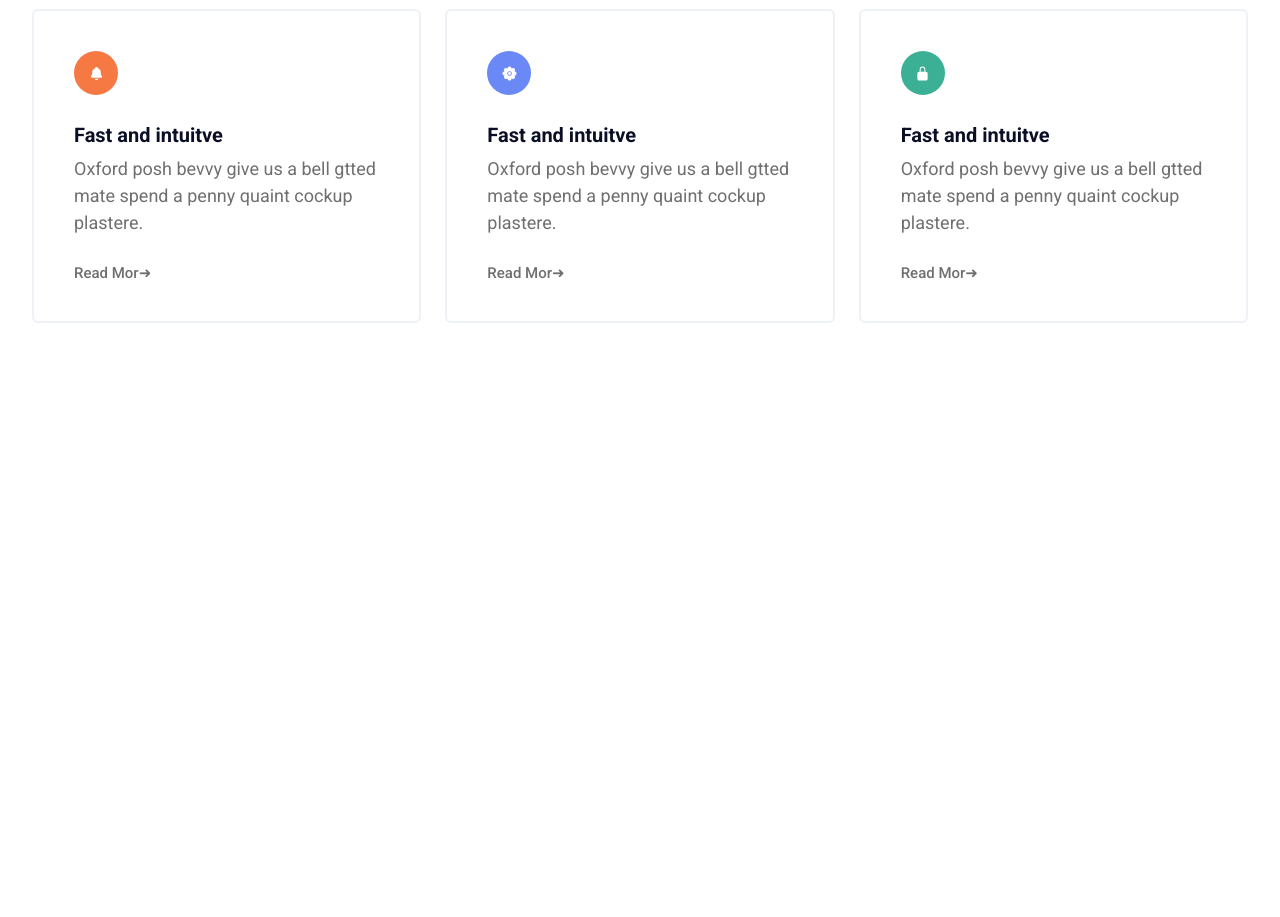
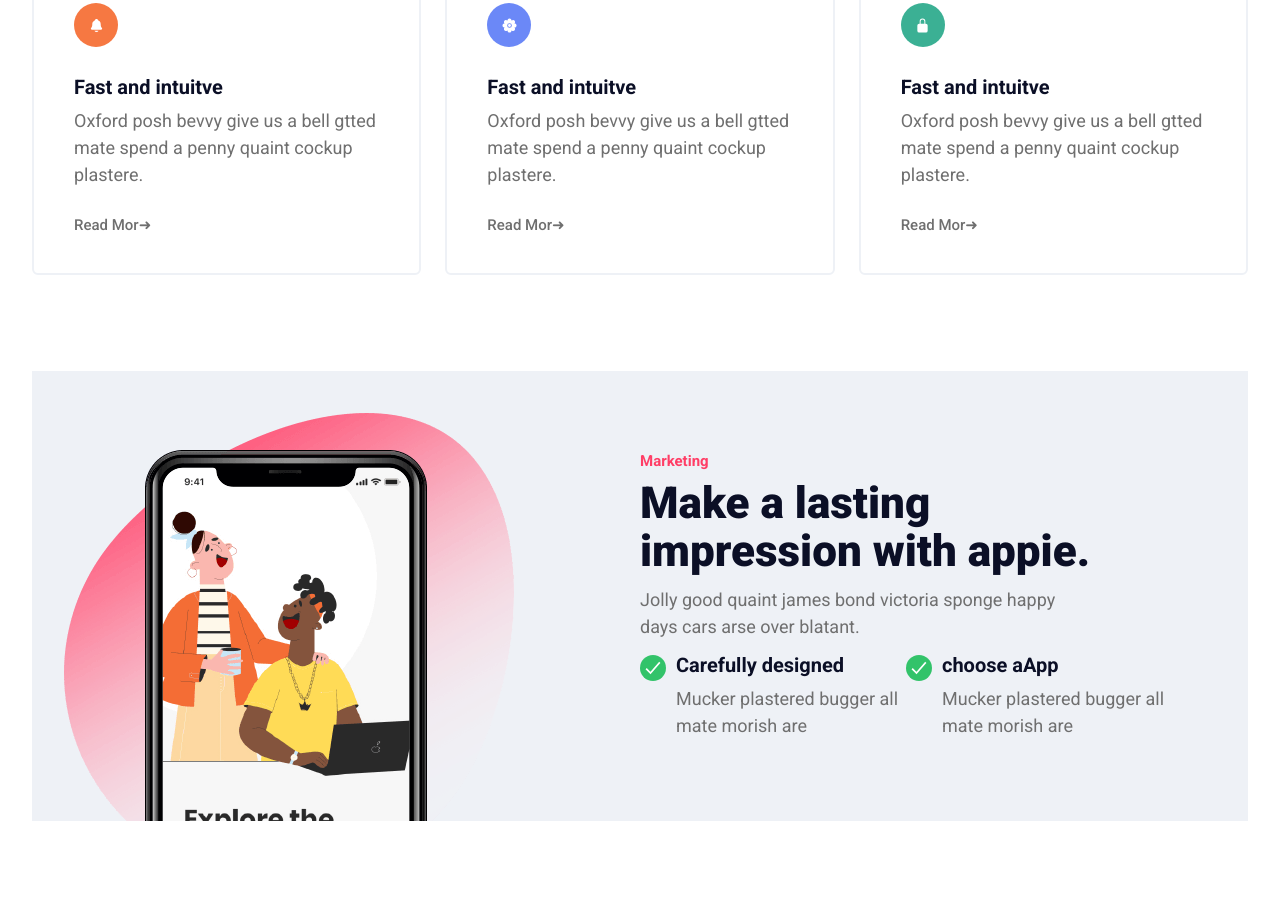
Before and after one commit to AhmedMstafa/appie, a plain HTML site: page index.html in a window 1280 px wide. Shown: the part 1315-2232 px from the top of the page. Before the commit the page ends 1734 px from the top, so only its background shows below. Drawn offline with nearby package versions, Linux system fonts and the light colour scheme.

Commit message:
add about section

```diff
--- a/css/general.css
+++ b/css/general.css
@@ -121,7 +121,7 @@ body {
 }
 
 .heading-secondary h2 {
-  font-weight: 700;
+  font-weight: 900;
   letter-spacing: -0.5px;
   font-size: 4.4rem;
   margin-bottom: 1.5rem;
--- a/css/style.css
+++ b/css/style.css
@@ -279,15 +279,13 @@ header {
   padding: 9.6rem 0;
 }
 
+
 .flex-between {
   display: flex;
   justify-content: space-between;
   align-items: center;
 }
 
-.how-section {
-  margin-top: 4.8rem;
-}
 
 .btn-view a:link,
 .btn-view a:visited {
@@ -299,15 +297,15 @@ header {
   border-radius: 5rem;
   color: inherit;
   transition: all 0.5s;
-  border: 2px solid #eef1f6;
+  border: 2px solid var(--section-background-color);
   cursor: pointer;
 }
 
 .btn-view a:hover,
 .btn-view a:active {
-  background-color: #ff3e66;
-  color: #fff;
-  border-color: #ff3e66;
+  background-color: var(--main--color);
+  color: var(--color-white);
+  border-color: var(--main--color);
 }
 
 .features {
@@ -319,7 +317,7 @@ header {
   flex-direction: column;
   border-radius: 6px;
   gap: 3rem;
-  border: 2px solid #eef1f6;
+  border: 2px solid var(--section-background-color);
   padding: 4rem;
   position: relative;
   overflow: hidden;
@@ -333,7 +331,7 @@ header {
   display: flex;
   align-items: center;
   justify-content: center;
-  color: #fff;
+  color: var(--color-white);
 }
 
 .features-box:nth-child(2) .feature-icon,
@@ -376,12 +374,12 @@ header {
 .feature-ptext {
   font-size: 1.8rem;
   line-height: 1.5;
-  color: #6f6f6f;
+  color: var(--font-color);
 }
 
 .feature-link {
   text-decoration: none;
-  color: #6f6f6f;
+  color: var(--font-color);
   font-size: 1.5rem;
   font-weight: 500;
 }
@@ -404,3 +402,90 @@ header {
 .features-box:hover::before {
   width: 100%;
 }
+
+
+
+/***[ SECTION ]****/
+/*    ABOUT     */
+/*****[04]*****/
+
+.about {
+  margin-bottom: 9.6rem;
+}
+
+.about-col {
+  background-color: var(--section-background-color);
+  /* margin-bottom: 9.6rem; */
+  display: grid;
+  height: 45rem;
+  grid-template-columns: 1fr 1fr;
+  overflow: hidden;
+}
+
+.cut-img {
+  position: relative;
+}
+
+.about-col img {
+  min-width: 50%;
+  position: absolute;
+}
+
+.about-text {
+  display: flex;
+  flex-direction: column;
+  justify-content: center;
+  gap: 1.5rem;
+  /* padding: 0 3rem; */
+}
+
+
+.text-box-top h3 {
+  color: var(--main--color);
+  font-size: 1.5rem;
+}
+
+.text-box-top h4 {
+  padding: 1rem 0;
+  font-size: 4.4rem;
+  font-weight: 900;
+  line-height: 1.1;
+}
+
+
+.text-box-top p {
+  font-size: 1.8rem;
+  color: var(--font-color);
+  max-width: 45rem;
+  line-height: 1.5;
+}
+
+.text-box-bottom {
+  display: flex;
+}
+
+.about-last {
+  display: flex;
+  gap: 1rem;
+}
+
+.about-last span ion-icon {
+  width: 2rem;
+  height: 2rem;
+  padding: .3rem;
+  background-color: #32c36a;
+  border-radius: 50%;
+  color: var(--color-white);
+}
+
+.about-last h5 {
+  font-size: 2rem;
+  margin-bottom: 1rem;
+}
+
+.about-last p {
+  font-size: 1.8rem;
+  max-width: 23rem;
+  line-height: 1.5;
+  color: var(--font-color);
+}
--- a/index.html
+++ b/index.html
@@ -146,6 +146,42 @@
       </div>
   </section>
   <!-- End How Section -->
+
+  <!-- Start About Section -->
+  <section class="about">
+    <div class="container">
+      <div class="about-col">
+        <div class="box-img">
+          <div class="cut-img">
+            <img src="img/about-thumb.png" alt="">
+          </div>
+        </div>
+        <div class="about-text">
+          <div class="text-box-top">
+            <h3>Marketing</h3>
+            <h4>Make a lasting <br> impression with appie.</h4>
+            <p>Jolly good quaint james bond victoria sponge happy days cars arse over blatant.</p>
+          </div>
+          <div class="text-box-bottom">
+            <div class="about-last">
+              <span><ion-icon name="checkmark-sharp"></ion-icon></span>
+              <div>
+                <h5>Carefully designed</h5>
+                <p>Mucker plastered bugger all mate morish are</p>
+              </div>
+            </div>
+            <div class="about-last"><span><ion-icon name="checkmark-sharp"></ion-icon></span>
+              <div>
+                <h5> choose aApp</h5>
+                <p>Mucker plastered bugger all mate morish are</p>
+              </div>
+            </div>
+          </div>
+        </div>
+      </div>
+    </div>
+  </section>
+  <!-- End About Section -->
 </main>
 <!-- End Main  -->
 
```
